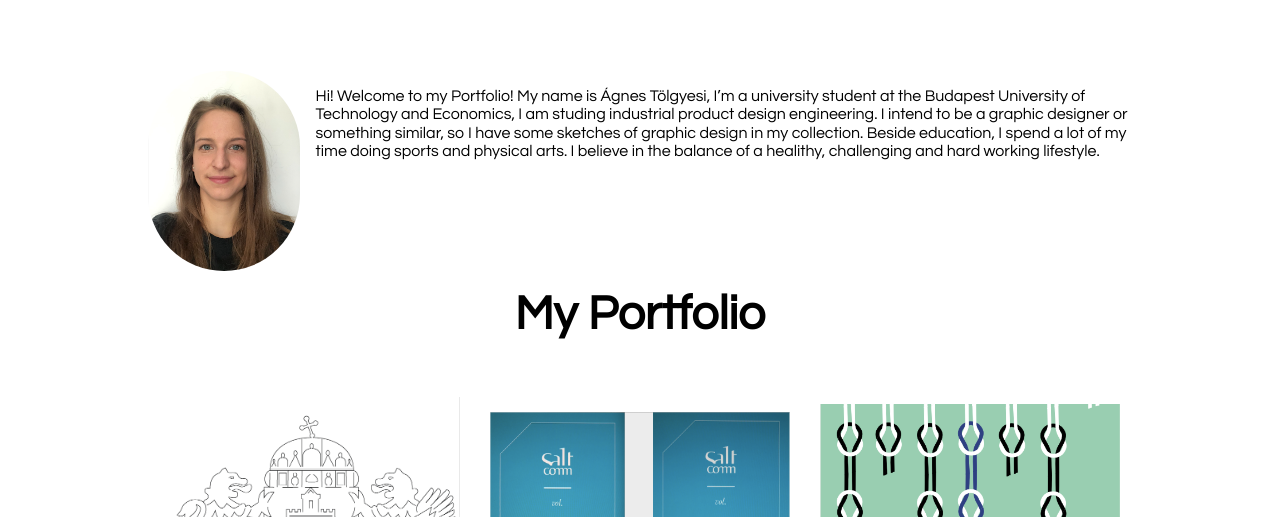
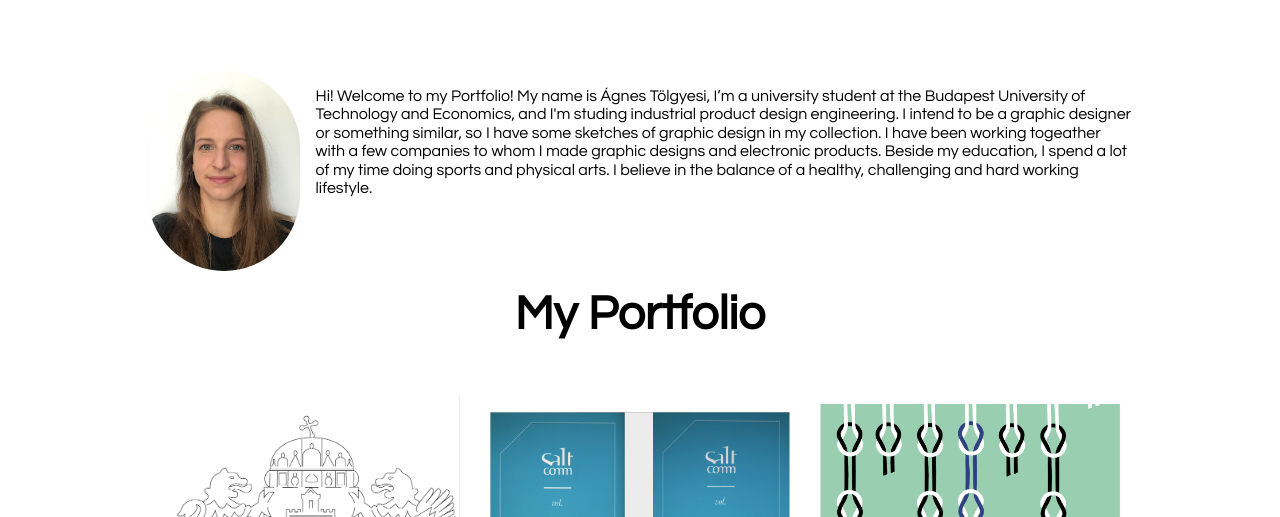
Before and after one commit to agi-t/agi-t.github.io, a plain HTML site: page index.html in a window 1280 px wide. Shown: the part 583-1100 px from the top of the page. Drawn offline with nearby package versions, Linux system fonts and the light colour scheme.

Commit message:
Update index.html

```diff
--- a/index.html
+++ b/index.html
@@ -39,7 +39,7 @@
 
   <img src="profilkep.png" alt="Arckép Rólam" class="m1">
   <div class="p1">
-    <p>Hi! Welcome to my Portfolio! My name is Ágnes Tölgyesi, I’m a university student  at the Budapest University of Technology and Economics, I am studing industrial product design engineering. I intend to be a graphic designer or something similar, so I have some sketches of graphic design in my collection. Beside education, I spend a lot of my time doing sports and physical arts. I believe in the balance of a healithy, challenging and hard working lifestyle.</p>
+    <p>Hi! Welcome to my Portfolio! My name is Ágnes Tölgyesi, I’m a university student  at the Budapest University of Technology and Economics, and I'm studing industrial product design engineering. I intend to be a graphic designer or something similar, so I have some sketches of graphic design in my collection. I have been working togeather with a few companies to whom I made graphic designs and electronic products. Beside my education, I spend a lot of my time doing sports and physical arts. I believe in the balance of a healthy, challenging and hard working lifestyle.</p>
   </div>
 </div>
 </div>
```
